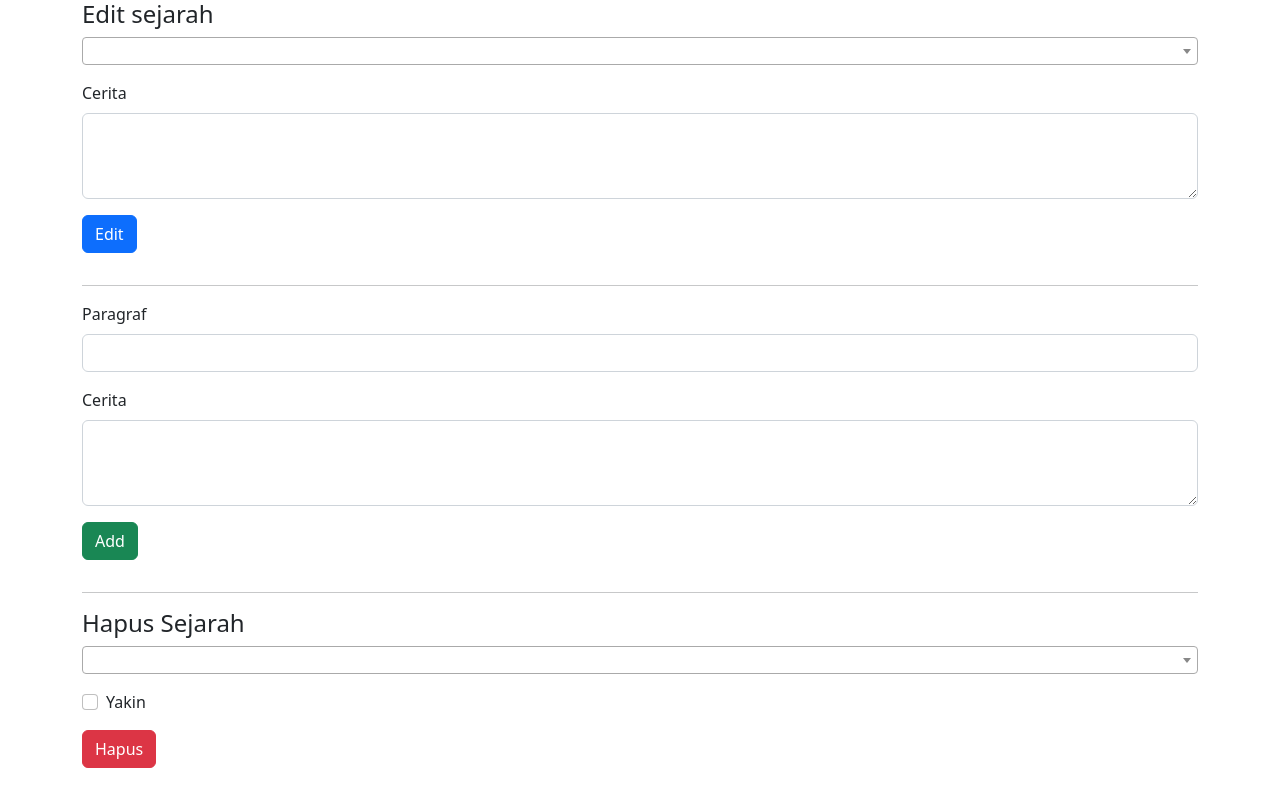
After one commit to adzka-sfr/silsilah, a PHP site: page /esejarah.php in a window 1280 px wide. The commit adds this page. Run offline with PHP 8.4, Linux system fonts and the light colour scheme; data that the repository does not hold is empty.

Commit message:
buat edit dan perbaiki dashboard

```diff
--- /dev/null
+++ b/esejarah.php
@@ -0,0 +1,154 @@
+<!doctype html>
+<html lang="en">
+<?php
+include 'config/connect.php';
+?>
+
+<head>
+    <meta charset="utf-8">
+    <meta name="viewport" content="width=device-width, initial-scale=1">
+    <title>Edit tanggal putu</title>
+    <link href="https://cdn.jsdelivr.net/npm/bootstrap@5.2.0/dist/css/bootstrap.min.css" rel="stylesheet" integrity="sha384-gH2yIJqKdNHPEq0n4Mqa/HGKIhSkIHeL5AyhkYV8i59U5AR6csBvApHHNl/vI1Bx" crossorigin="anonymous">
+
+    <!-- select2 -->
+    <link href="https://cdnjs.cloudflare.com/ajax/libs/select2/4.0.7/css/select2.min.css" rel="stylesheet" />
+    <script src="https://code.jquery.com/jquery-3.4.1.js" integrity="sha256-WpOohJOqMqqyKL9FccASB9O0KwACQJpFTUBLTYOVvVU=" crossorigin="anonymous"></script>
+    <script src="https://cdnjs.cloudflare.com/ajax/libs/select2/4.0.7/js/select2.min.js"></script>
+    <script>
+        $(document).ready(function() {
+            $('#cari').select2();
+        });
+    </script>
+</head>
+
+<body>
+    <?php
+
+    ?>
+
+    <div class="container">
+        <div class="row">
+            <div class="col-12">
+                <h4>Edit sejarah</h4>
+            </div>
+        </div>
+        <div class="row">
+            <div class="col-12">
+                <?php
+                $sql = mysqli_query($connect, "SELECT * FROM sejarah ORDER BY paragraf");
+                while ($data = mysqli_fetch_array($sql)) {
+                ?>
+                    <div class="row">
+                        <div class="col-12">
+                            <h5>Paragraf : <?= $data['paragraf'] ?></h5>
+                            <p><?= $data['cerita'] ?></p>
+                        </div>
+                    </div>
+                <?php
+                }
+                ?>
+            </div>
+        </div>
+        <div class="row">
+            <div class="col-12">
+                <form method="post">
+                    <div class="mb-3">
+                        <select class="cari" name="paragraf" style="width: 100%;">
+                            <option value="" selected disabled></option>
+                            <?php
+                            $sql = mysqli_query($connect, "SELECT * FROM sejarah order by paragraf");
+                            while ($data = mysqli_fetch_array($sql)) {
+                            ?>
+                                <option value="<?= $data['paragraf'] ?>">Paragraf <?= $data['paragraf'] ?></option>
+                            <?php
+                            }
+                            ?>
+                        </select>
+                    </div>
+                    <div class="mb-3">
+                        <label for="exampleFormControlTextarea1" class="form-label">Cerita</label>
+                        <textarea class="form-control" rows="3" name="cerita"></textarea>
+                    </div>
+
+                    <div class="mb-3">
+                        <button class="btn btn-primary" type="submit" name="submit">Edit</button>
+                    </div>
+                </form>
+                <?php
+                if (isset($_POST['submit'])) {
+                    mysqli_query($connect, "UPDATE sejarah SET cerita = '$_POST[cerita]' WHERE paragraf = '$_POST[paragraf]'");
+                }
+                ?>
+            </div>
+        </div>
+        <hr>
+        <div class="row">
+            <div class="col-12">
+                <form method="post">
+                    <div class="mb-3">
+                        <label class="form-label">Paragraf</label>
+                        <input required type="text" class="form-control" name="paragrafadd">
+                    </div>
+                    <div class="mb-3">
+                        <label for="exampleFormControlTextarea1" class="form-label">Cerita</label>
+                        <textarea required class="form-control" rows="3" name="ceritaadd"></textarea>
+                    </div>
+
+                    <div class="mb-3">
+                        <button class="btn btn-success" type="submit" name="add">Add</button>
+                    </div>
+                </form>
+                <?php
+                if (isset($_POST['add'])) {
+                    mysqli_query($connect, "INSERT INTO sejarah SET cerita = '$_POST[ceritaadd]', paragraf = '$_POST[paragrafadd]'");
+                }
+                ?>
+            </div>
+        </div>
+        <hr>
+        <div class="row">
+            <div class="col-12">
+                <h4>Hapus Sejarah</h4>
+            </div>
+        </div>
+        <div class="row">
+            <div class="col-12">
+                <form method="post">
+                    <div class="mb-3">
+                        <select class="cari" name="paragrafdel" style="width: 100%;">
+                            <option value="" selected disabled></option>
+                            <?php
+                            $sql = mysqli_query($connect, "SELECT * FROM sejarah order by paragraf");
+                            while ($data = mysqli_fetch_array($sql)) {
+                            ?>
+                                <option value="<?= $data['paragraf'] ?>">Paragraf <?= $data['paragraf'] ?></option>
+                            <?php
+                            }
+                            ?>
+                        </select>
+                    </div>
+                    <div class="mb-3 form-check">
+                        <input required type="checkbox" class="form-check-input" id="exampleCheck1">
+                        <label class="form-check-label" for="exampleCheck1">Yakin</label>
+                    </div>
+                    <div class="mb-3">
+                        <button class="btn btn-danger" type="submit" name="hapus">Hapus</button>
+                    </div>
+                </form>
+                <?php
+                if (isset($_POST['hapus'])) {
+                    mysqli_query($connect, "DELETE FROM sejarah WHERE paragraf = '$_POST[paragrafdel]'");
+                }
+                ?>
+            </div>
+        </div>
+    </div>
+    <script type="text/javascript">
+        $(document).ready(function() {
+            $('.cari').select2();
+        });
+    </script>
+    <script src="https://cdn.jsdelivr.net/npm/bootstrap@5.2.0/dist/js/bootstrap.bundle.min.js" integrity="sha384-A3rJD856KowSb7dwlZdYEkO39Gagi7vIsF0jrRAoQmDKKtQBHUuLZ9AsSv4jD4Xa" crossorigin="anonymous"></script>
+</body>
+
+</html>
```
Also changed, not shown: dashboard.php (+10 -3 lines).
